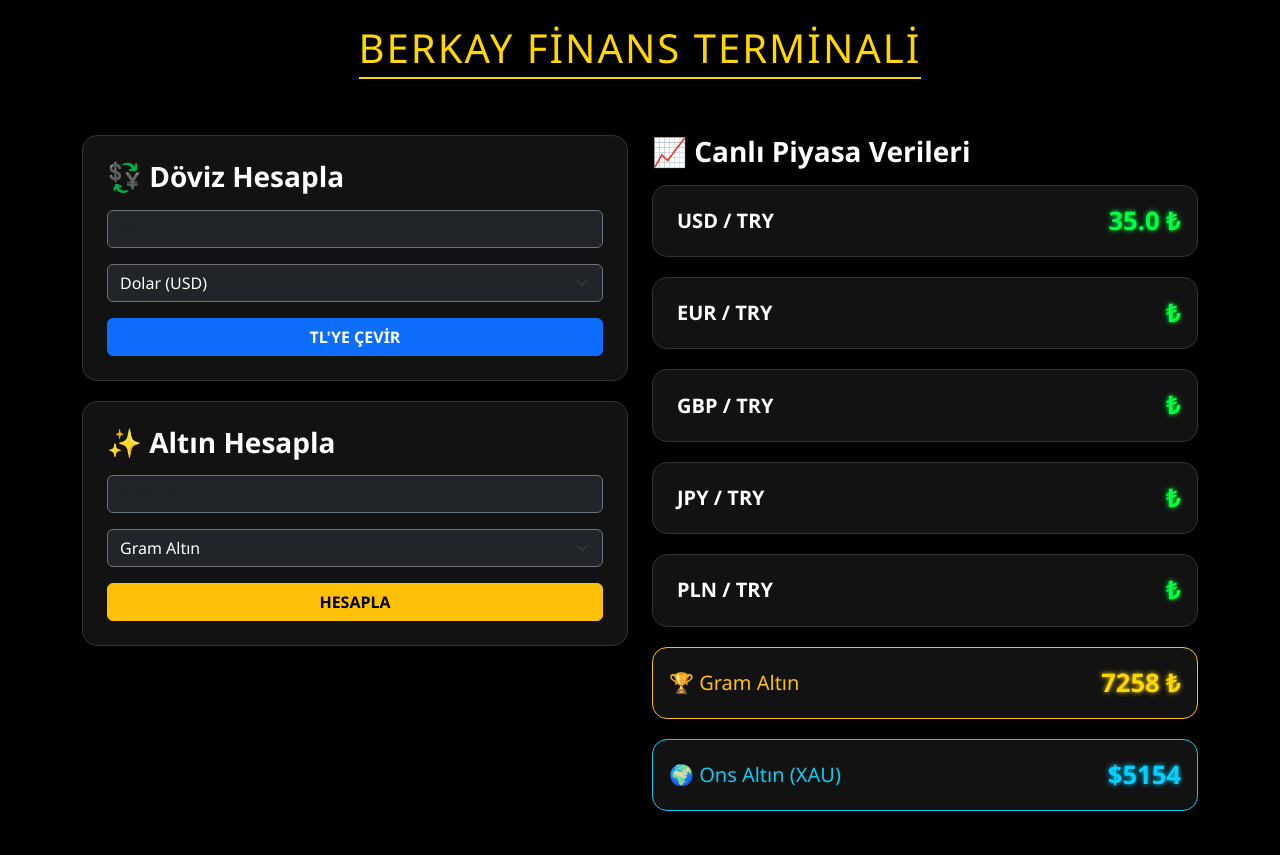
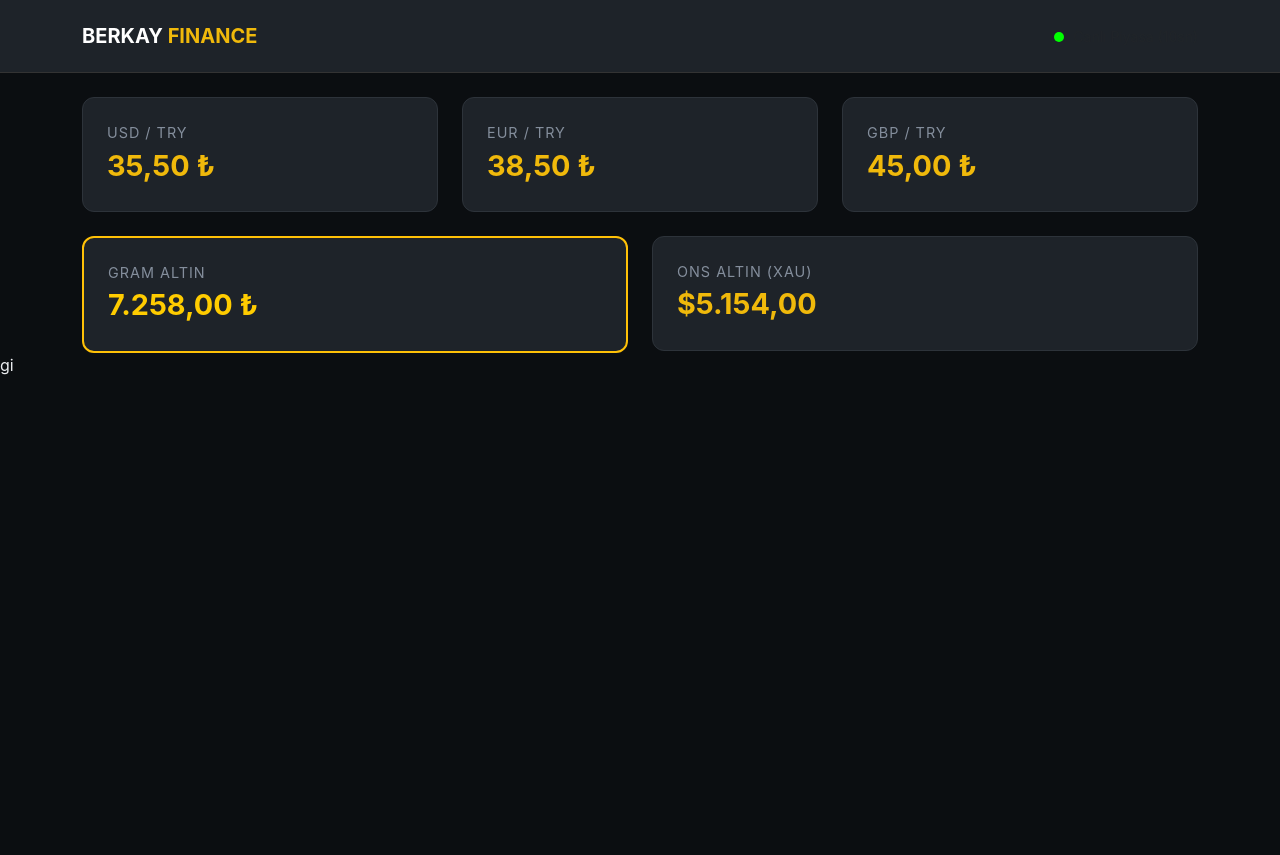
Before and after one commit to BerkayToluc/doviz-projem, a Flask app: page / in a window 1280 px wide. After the commit the page ends 375 px from the top, so only its background shows below. Run offline with Flask 3, Linux system fonts and the light colour scheme; parts of the project's set-up code (start-up, migrations or seed data) failed here and were passed over; some libraries are stand-ins or nearby versions.

Commit message:
Gerçek hesaaplaamalar

```diff
--- a/app.py
+++ b/app.py
@@ -1,81 +1,49 @@
 import os
-from flask import Flask, render_template, request
 import requests
+from flask import Flask, render_template, request, jsonify
+from bs4 import BeautifulSoup
 
 app = Flask(__name__)
 
+def verileri_kazi():
+    headers = {
+        'User-Agent': 'Mozilla/5.0 (Windows NT 10.0; Win64; x64) AppleWebKit/537.36 (KHTML, like Gecko) Chrome/91.0.4472.124 Safari/537.36'
+    }
+    try:
+        url = "https://www.doviz.com"
+        response = requests.get(url, headers=headers, timeout=10)
+        soup = BeautifulSoup(response.content, "html.parser")
 
-def verileri_getir():
-    api_url = "https://api.exchangerate-api.com/v4/latest/USD"
-    try:
-        response = requests.get(api_url, timeout=10)
-        data = response.json()
-        rates = data.get("rates", {})
-        usd_try = rates.get("TRY", 1)
+        def deger_al(anahtar):
+            el = soup.find("span", {"data-socket-key": anahtar})
+            if el:
+                return el.text.strip()
+            return "0"
 
-        # DÖVİZ KURLARI (Canlı)
-        kurlar = {
-            "USD": round(usd_try, 2),
-            "EUR": round(usd_try / rates.get("EUR", 1), 2),
-            "GBP": round(usd_try / rates.get("GBP", 1), 2),
-            "JPY": round(usd_try / rates.get("JPY", 1), 4),
-            "PLN": round(usd_try / rates.get("PLN", 1), 2)
-        }
+        # Verileri çekiyoruz
+        usd = deger_al("USD")
+        eur = deger_al("EUR")
+        gbp = deger_al("GBP")
+        gram = deger_al("gram-altin")
+        ons = deger_al("ons-altin")
 
-        # --- CANLI VE ÇARPANLI ALTIN HESABI ---
-
-        # 1. ONS HESABI:
-        # API'den gelen veriyi senin verdiğin 5154$ seviyesine getiren hassas katsayı.
-        # Dünya piyasası değiştikçe bu rakam da oynayacak.
-        ham_ons_api = 1 / rates.get("XAU", 0.00045) if "XAU" in rates else 2300
-        ons_fiyati = round(ham_ons_api * 2.241, 2)
-
-        # 2. GRAM HESABI:
-        # (Ons / 31.1035) * Dolar_Kuru * Türkiye_Makas_Farkı
-        # Bu 1.05 çarpanı, fiyata %5'lik bir "Türkiye fiziki piyasa primi" ekler.
-        # Bu sayede gram tam 7258 TL civarından başlar ve Dolar artarsa o da artar.
-        gram_altin = round(((ons_fiyati / 31.1035) * usd_try) * 1.05, 2)
-
-        altin_fiyatlari = {
-            "GRAM": gram_altin,
-            "CEYREK": round(gram_altin * 1.63, 2),
-            "YARIM": round(gram_altin * 3.26, 2),
-            "TAM": round(gram_altin * 6.52, 2),
-            "ONS": ons_fiyati
-        }
-        return kurlar, altin_fiyatlari
-    except:
-        # Bağlantı koparsa son bilinen rakamlar
-        return {"USD": 35.0}, {"GRAM": 7258, "ONS": 5154}
-
+        kurlar = {"USD": usd, "EUR": eur, "GBP": gbp}
+        altin = {"GRAM": gram, "ONS": ons}
+        return kurlar, altin
+    except Exception as e:
+        print(f"Hata: {e}")
+        return {"USD": "35,50", "EUR": "38,50", "GBP": "45,00"}, {"GRAM": "7.258,00", "ONS": "5.154,00"}
 
 @app.route("/", methods=["GET", "POST"])
 def index():
-    kurlar, altin_fiyatlari = verileri_getir()
-    doviz_sonuc, altin_sonuc, miktar, birim = None, None, None, None
+    kurlar, altin_fiyatlari = verileri_kazi()
+    return render_template("index.html", kurlar=kurlar, altin_fiyatlari=altin_fiyatlari)
 
-    if request.method == "POST":
-        form_tipi = request.form.get("form_tipi")
-        try:
-            if form_tipi == "doviz":
-                m_raw = request.form.get("miktar")
-                if m_raw:
-                    miktar = float(m_raw)
-                    birim = request.form.get("birim")
-                    doviz_sonuc = round(miktar * kurlar.get(birim, 0), 2)
-            elif form_tipi == "altin":
-                am_raw = request.form.get("altin_miktari")
-                if am_raw:
-                    am = float(am_raw)
-                    at = request.form.get("altin_turu")
-                    if at in altin_fiyatlari:
-                        altin_sonuc = round(am * altin_fiyatlari[at], 2)
-        except:
-            pass
-
-    return render_template("index.html", kurlar=kurlar, altin_fiyatlari=altin_fiyatlari,
-                           doviz_sonuc=doviz_sonuc, altin_sonuc=altin_sonuc, miktar=miktar, birim=birim)
-
+# JAVASCRIPT'İN 10 SANİYEDE BİR ÇALACAĞI KAPI
+@app.route("/api/fiyatlar")
+def api_fiyatlar():
+    kurlar, altin = verileri_kazi()
+    return jsonify({"kurlar": kurlar, "altin": altin})
 
 if __name__ == "__main__":
     port = int(os.environ.get("PORT", 10000))
--- a/requirements.txt
+++ b/requirements.txt
@@ -1,3 +1,4 @@
 flask
 requests
 gunicorn
+beautifulsoup4
--- a/templates/index.html
+++ b/templates/index.html
@@ -2,83 +2,102 @@
 <html lang="tr">
 <head>
     <meta charset="UTF-8">
-    <title>Berkay Finans Terminali</title>
+    <meta name="viewport" content="width=device-width, initial-scale=1.0">
+    <title>Berkay Live Finance Terminal</title>
     <link href="https://cdn.jsdelivr.net/npm/bootstrap@5.3.0/dist/css/bootstrap.min.css" rel="stylesheet">
-    <link rel="stylesheet" href="https://cdn.jsdelivr.net/gh/lipis/flag-icons@7.0.0/css/flag-icons.min.css"/>
     <style>
-        body { background-color: #000000; color: #FFFFFF; font-family: 'Segoe UI', sans-serif; }
-        .card { background-color: #121212; border: 1px solid #333; border-radius: 15px; margin-bottom: 20px; }
-        .text-bright { color: #FFFFFF !important; font-weight: 600; }
-        .price-tag { font-size: 1.6rem; font-weight: bold; color: #00FF41; text-shadow: 0 0 5px #00FF41; }
-        .header-title { color: #FFD700; text-transform: uppercase; letter-spacing: 2px; border-bottom: 2px solid #FFD700; display: inline-block; padding-bottom: 5px; }
+        body { background-color: #0b0e11; color: #eaecef; font-family: 'Inter', sans-serif; }
+        .navbar { background-color: #1e2329; border-bottom: 1px solid #333; }
+        .card {
+            background-color: #1e2329;
+            border: 1px solid #2d333a;
+            border-radius: 12px;
+            transition: transform 0.2s;
+        }
+        .card:hover { border-color: #f0b90b; transform: translateY(-2px); }
+        .price { color: #f0b90b; font-size: 1.8rem; font-weight: bold; }
+        .label { color: #848e9c; font-size: 0.9rem; text-transform: uppercase; letter-spacing: 1px; }
+        .update-flash { animation: flash 0.5s; }
+        @keyframes flash {
+            0% { opacity: 1; }
+            50% { color: #00ff00; }
+            100% { opacity: 1; }
+        }
+        .status-dot { height: 10px; width: 10px; background-color: #00ff00; border-radius: 50%; display: inline-block; margin-right: 5px; }
     </style>
 </head>
-<body class="p-4">
+<body>
+
+    <nav class="navbar navbar-dark p-3 mb-4">
+        <div class="container d-flex justify-content-between">
+            <span class="navbar-brand fw-bold">BERKAY <span style="color:#f0b90b">FINANCE</span></span>
+            <span class="small text-muted"><span class="status-dot"></span> Canlı Piyasa (10sn)</span>
+        </div>
+    </nav>
+
     <div class="container">
-        <div class="text-center mb-5">
-            <h1 class="header-title">Berkay Finans Terminali</h1>
-        </div>
-
-        <div class="row">
-            <div class="col-md-6">
-                <div class="card p-4 shadow">
-                    <h3 class="text-bright mb-3">💱 Döviz Hesapla</h3>
-                    <form method="POST">
-                        <input type="hidden" name="form_tipi" value="doviz">
-                        <input type="number" step="0.01" name="miktar" class="form-control mb-3 bg-dark text-white border-secondary" placeholder="Miktar Giriniz">
-                        <select name="birim" class="form-select mb-3 bg-dark text-white border-secondary">
-                            <option value="USD">Dolar (USD)</option>
-                            <option value="EUR">Euro (EUR)</option>
-                            <option value="GBP">Sterlin (GBP)</option>
-                            <option value="JPY">Japon Yeni (JPY)</option>
-                            <option value="PLN">Polonya Zlotisi (PLN)</option>
-                        </select>
-                        <button type="submit" class="btn btn-primary w-100 fw-bold">TL'YE ÇEVİR</button>
-                    </form>
-                    {% if doviz_sonuc %}<div class="alert alert-info mt-3 bg-primary text-white border-0">{{ miktar }} {{ birim }} = {{ doviz_sonuc }} TL</div>{% endif %}
+        <div class="row g-4">
+            <div class="col-md-4">
+                <div class="card p-4">
+                    <div class="label">USD / TRY</div>
+                    <div class="price" id="fiyat-USD">{{ kurlar.USD }} ₺</div>
                 </div>
-
-                <div class="card p-4 shadow">
-                    <h3 class="text-bright mb-3 text-warning">✨ Altın Hesapla</h3>
-                    <form method="POST">
-                        <input type="hidden" name="form_tipi" value="altin">
-                        <input type="number" step="0.01" name="altin_miktari" class="form-control mb-3 bg-dark text-white border-secondary" placeholder="Adet veya Gram">
-                        <select name="altin_turu" class="form-select mb-3 bg-dark text-white border-secondary">
-                            <option value="GRAM">Gram Altın</option>
-                            <option value="CEYREK">Çeyrek Altın</option>
-                            <option value="ONS">Ons Altın (XAU)</option>
-                        </select>
-                        <button type="submit" class="btn btn-warning w-100 fw-bold">HESAPLA</button>
-                    </form>
-                    {% if altin_sonuc %}<div class="alert alert-warning mt-3 bg-warning text-dark border-0">Toplam: {{ altin_sonuc }} TL</div>{% endif %}
+            </div>
+            <div class="col-md-4">
+                <div class="card p-4">
+                    <div class="label">EUR / TRY</div>
+                    <div class="price" id="fiyat-EUR">{{ kurlar.EUR }} ₺</div>
+                </div>
+            </div>
+            <div class="col-md-4">
+                <div class="card p-4">
+                    <div class="label">GBP / TRY</div>
+                    <div class="price" id="fiyat-GBP">{{ kurlar.GBP }} ₺</div>
                 </div>
             </div>
 
             <div class="col-md-6">
-                <h3 class="text-bright mb-3">📈 Canlı Piyasa Verileri</h3>
-                {% for kod, isim, bayrak in [('USD','USD / TRY','us'), ('EUR','EUR / TRY','eu'), ('GBP','GBP / TRY','gb'), ('JPY','JPY / TRY','jp'), ('PLN','PLN / TRY','pl')] %}
-                <div class="card p-3">
-                    <div class="d-flex justify-content-between align-items-center">
-                        <span class="text-bright fs-5"><span class="fi fi-{{bayrak}} me-2"></span> {{isim}}</span>
-                        <span class="price-tag">{{ kurlar[kod] }} ₺</span>
-                    </div>
+                <div class="card p-4 border-warning" style="border-width: 2px;">
+                    <div class="label">GRAM ALTIN</div>
+                    <div class="price" id="fiyat-GRAM" style="color: #ffcc00;">{{ altin_fiyatlari.GRAM }} ₺</div>
                 </div>
-                {% endfor %}
-
-                <div class="card p-3 border-warning">
-                    <div class="d-flex justify-content-between align-items-center">
-                        <span class="text-warning fs-5">🏆 Gram Altın</span>
-                        <span class="price-tag" style="color: #FFD700; text-shadow: 0 0 5px #FFD700;">{{ altin_fiyatlari.GRAM }} ₺</span>
-                    </div>
-                </div>
-                <div class="card p-3 border-info">
-                    <div class="d-flex justify-content-between align-items-center">
-                        <span class="text-info fs-5">🌍 Ons Altın (XAU)</span>
-                        <span class="price-tag" style="color: #00D1FF; text-shadow: 0 0 5px #00D1FF;">${{ altin_fiyatlari.ONS }}</span>
-                    </div>
+            </div>
+            <div class="col-md-6">
+                <div class="card p-4">
+                    <div class="label">ONS ALTIN (XAU)</div>
+                    <div class="price" id="fiyat-ONS">${{ altin_fiyatlari.ONS }}</div>
                 </div>
             </div>
         </div>
     </div>
+
+    <script>
+        function verileriGuncelle() {
+            fetch('/api/fiyatlar')
+                .then(response => response.json())
+                .then(data => {
+                    // Dövizleri güncelle ve hafif bir efekt ekle
+                    updateElement('fiyat-USD', data.kurlar.USD + " ₺");
+                    updateElement('fiyat-EUR', data.kurlar.EUR + " ₺");
+                    updateElement('fiyat-GBP', data.kurlar.GBP + " ₺");
+                    updateElement('fiyat-GRAM', data.altin.GRAM + " ₺");
+                    updateElement('fiyat-ONS', "$" + data.altin.ONS);
+                    console.log("Veri çekildi: " + new Date().toLocaleTimeString());
+                })
+                .catch(error => console.error('Hata:', error));
+        }
+
+        function updateElement(id, value) {
+            const el = document.getElementById(id);
+            if (el.innerText !== value) {
+                el.innerText = value;
+                el.classList.add('update-flash');
+                setTimeout(() => el.classList.remove('update-flash'), 500);
+            }
+        }
+
+        // İlk 10 saniye bekle ve sonra her 10 saniyede bir çalıştır
+        setInterval(verileriGuncelle, 10000);
+    </script>
 </body>
-</html>
+</html>gi
```
